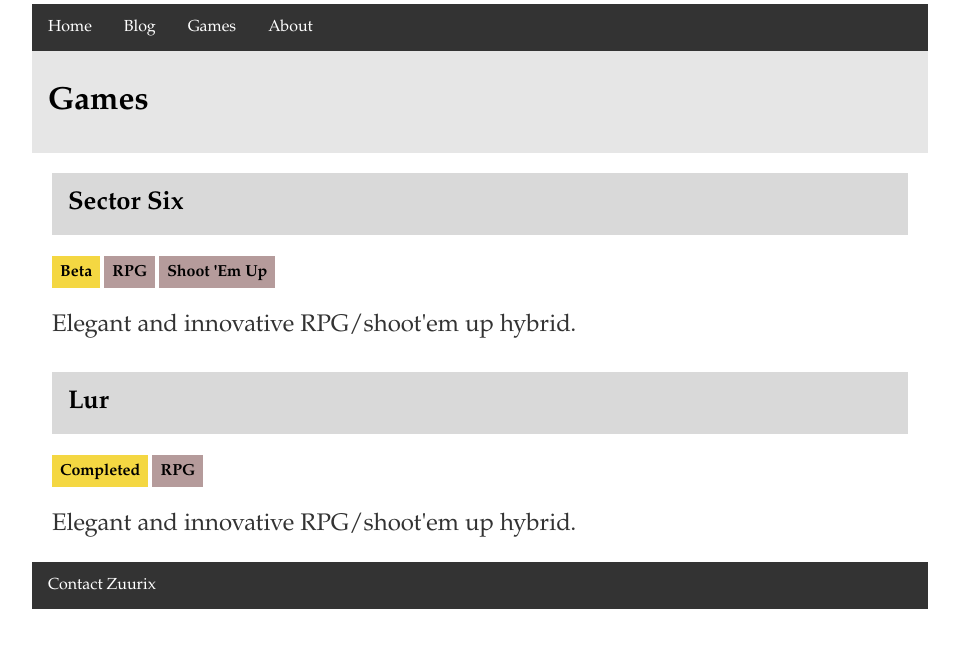
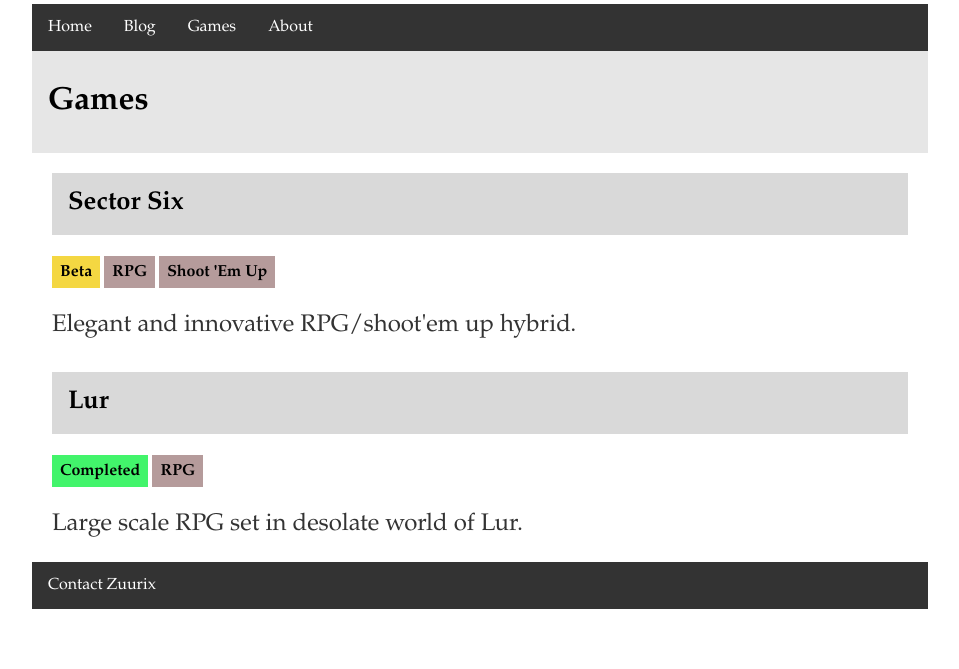
Before and after one commit to Phoebe3663/Zuurix.github.io, a Jekyll site: the page built from games/index.html, in a window 1280 px wide. Shown: the part 308-977 px from the top of the page, without its empty margins (160-1119 px from the left). Built offline with Jekyll 4.4.1, drawn with Linux system fonts in a browser that asks for light colours.

Commit message:
Update index.html

```diff
--- a/games/index.html
+++ b/games/index.html
@@ -10,7 +10,7 @@ title: Zuurix.com - Games
 	<p>Elegant and innovative RPG/shoot'em up hybrid.</p>
 
 	<h2>Lur</h2>
-	<h3><span class="status-beta" align="left">Completed</span> <span class="box">RPG</span></h3>
-	<p>Elegant and innovative RPG/shoot'em up hybrid.</p>
+	<h3><span class="status-completed" align="left">Completed</span> <span class="box">RPG</span></h3>
+	<p>Large scale RPG set in desolate world of Lur.</p>
 
 </div><!-- /.blurb -->
```
